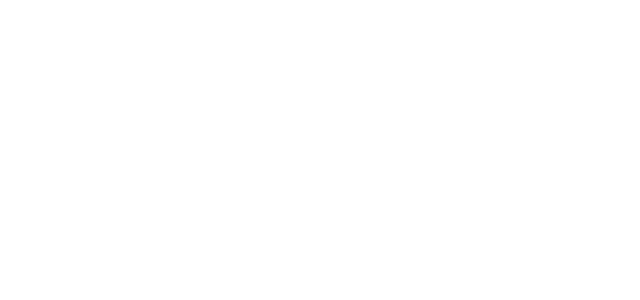
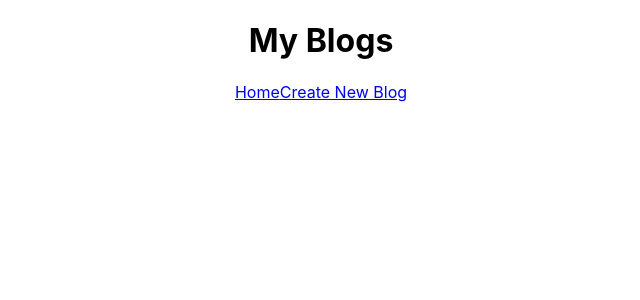
Before and after one commit to aleksandarLazic1998/Blog-App__React_Basics, a React (Create React App) app: page / in a window 1280 px wide. Shown: the top 300 px of the page, without its empty margins (319-959 px from the left). Built offline with nearby package versions, Linux system fonts and the light colour scheme.

Commit message:
Refactured React directory and added Navigation Component

```diff
--- a/src/index.js
+++ b/src/index.js
@@ -1,7 +1,7 @@
 import React from 'react';
 import ReactDOM from 'react-dom';
 import './index.css';
-import App from './App';
+import App from './js/App';
 
 ReactDOM.render(
   <React.StrictMode>
--- a/src/App.js
+++ b/src/js/App.js
@@ -1,9 +1,11 @@
 import './App.css';
+// Importing Components
+import Navbar from './components/Navbar/Navbar';
 
 function App() {
   return (
     <div className="App">
-
+     <Navbar />
     </div>
   );
 }
--- /dev/null
+++ b/src/js/components/Navbar/Navbar.js
@@ -0,0 +1,14 @@
+// This React Component is For Navigation Bar with two links first for /Home route, second for /Create route
+const Navbar = () => {
+    return (
+        <div className="navigation">
+            <h1 className="title__heading">My Blogs</h1>
+            <div className="navigation__links">
+                <a className="navigation__links__link" href="/">Home</a>
+                <a className="navigation__links__link" href="/create">Create New Blog</a>
+            </div>
+        </div>
+     );
+}
+
+export default Navbar;
```
Also changed, not shown: public/logo192.png (added), public/logo512.png (added), src/js/App.css (renamed from src/App.css).
